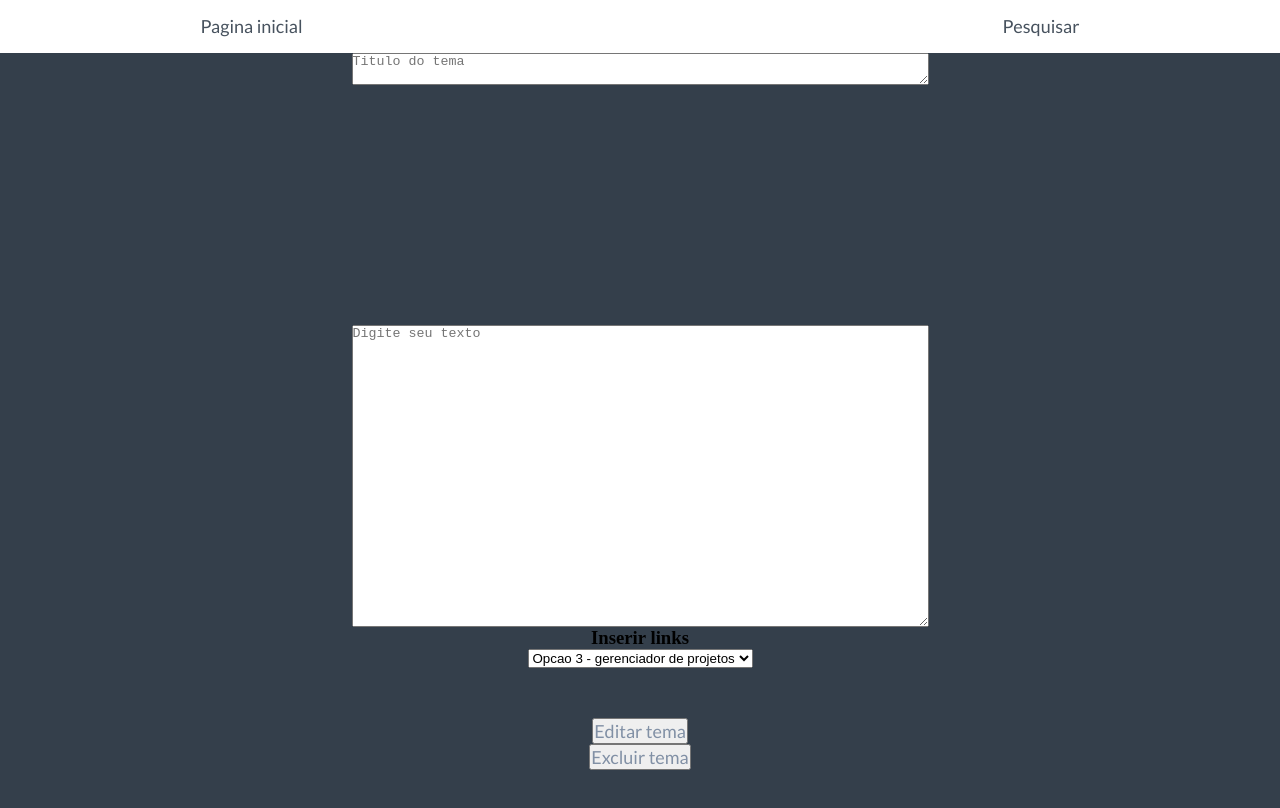
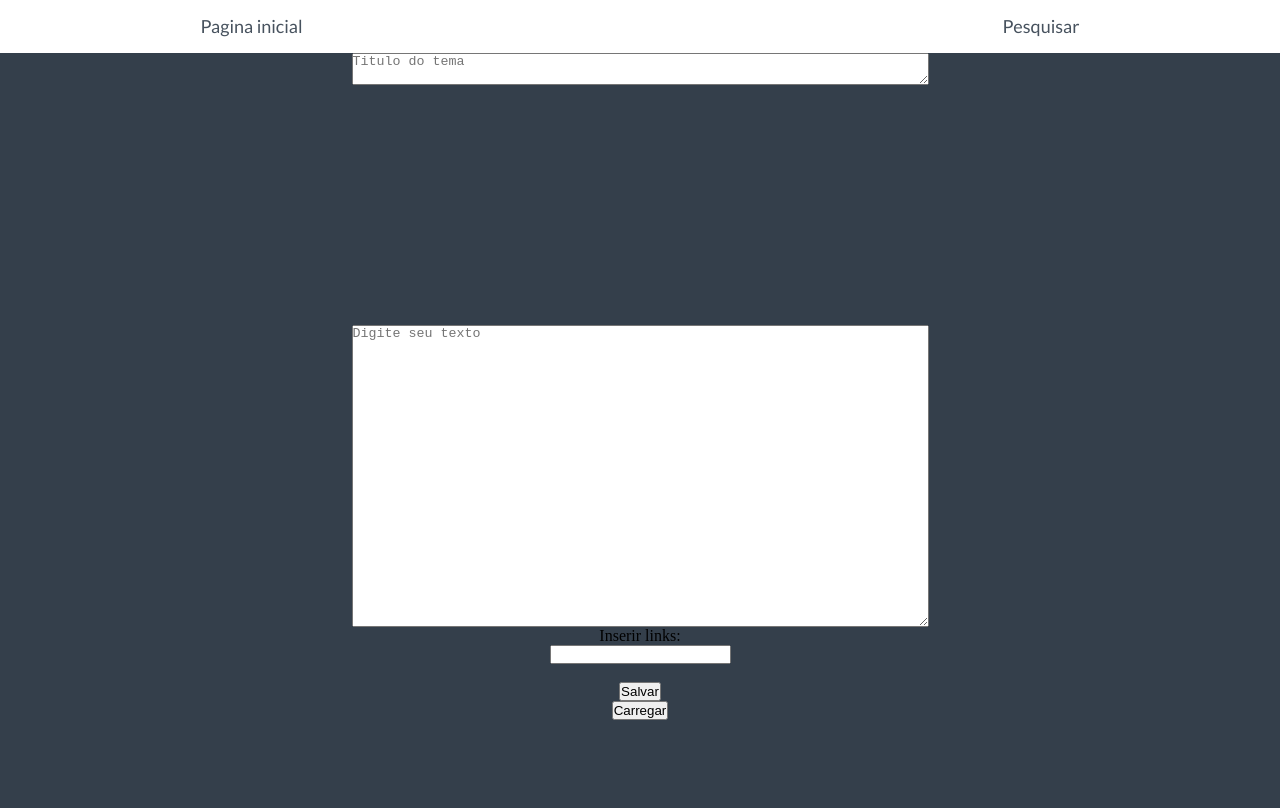
Before and after one commit to ICEI-PUC-Minas-PMV-ADS/pmv-ads-2022-2-e1-proj-web-t6-grupo-4-1, a website: page src/index.html in a window 1280 px wide. Drawn offline with Linux system fonts and the light colour scheme.

Commit message:
Update index.html
Alterações no código feitas em 27/11.

```diff
--- a/src/index.html
+++ b/src/index.html
@@ -10,6 +10,7 @@
     <meta name="description" content="Crie o seu tema.">
     <title>Criacao de temas</title>
     <link rel="stylesheet" type="text/css" href="style.css">
+    <script src="./style.js" ></script>
 </head>
 
 
@@ -37,25 +38,13 @@
     </section>
 
     <section class="conteudo-secundario">
-        <h3 class="conteudo-secundario-titulo">Inserir links</h3>
-        <form action="cadastro.php" method="post" autocomplete="on">
-<p>
-    <label for="Inserir links"></label>
-        <select name="Inserir links" id="Inserir links">
-        <option value="Inserir links" selected>Inserir links</option>
-        <option value="Opcao 1 - formacao de grupos" selected>Opcao 1 - formacao de grupos</option>
-        <option value="Opcao 2 - reunioes" selected>Opcao 2 - reunioes</option>
-        <option value="Opcao 3 - gerenciador de projetos" selected>Opcao 3 - gerenciador de projetos</option>
-
-        </select>
-</section>
-</p>
-    <section class="conteudo-final">
-        <button class="conteudo-final-editar">Editar tema</button>
-        <button class="conteudo-final-excluir">Excluir tema</button>
+                <label>Inserir links:</label>
+                <input id="dado"><br>
+                <button type="button" onclick="salvar()" >Salvar</button>
+                <button type="button" onclick="carregar()" >Carregar</button>
     </section>
 </main>
-
+<style href="./style.js" type="text/css"> </style>
 
 </body>
 
```
